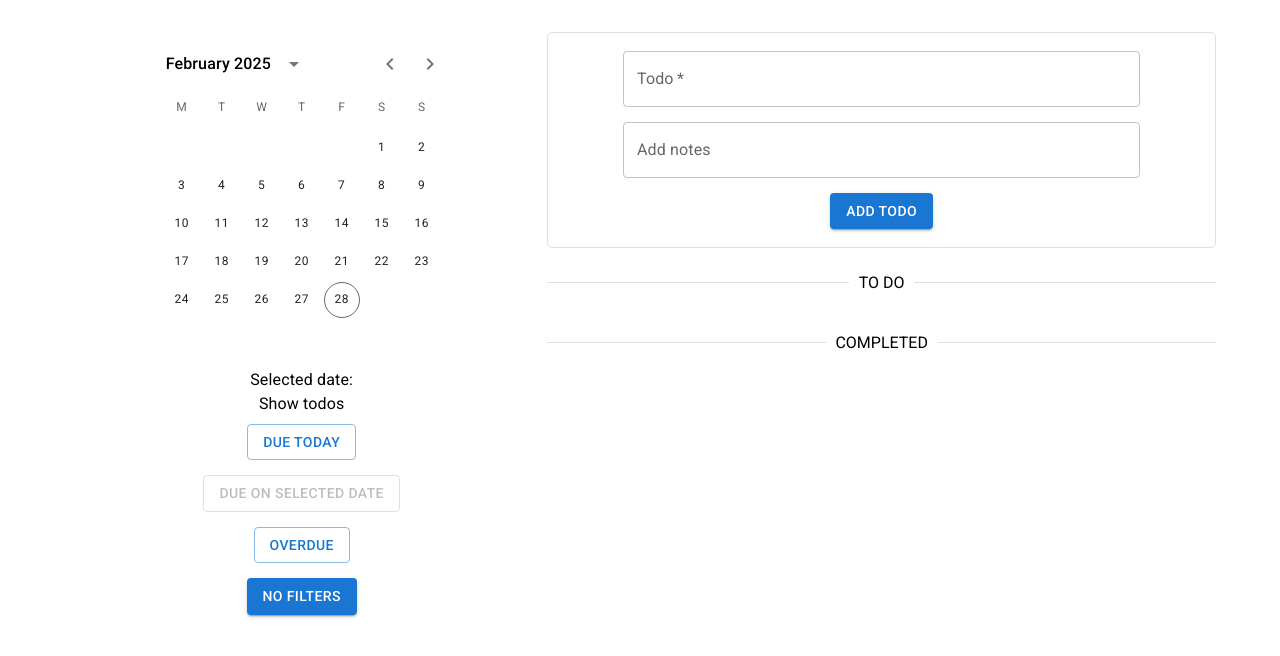
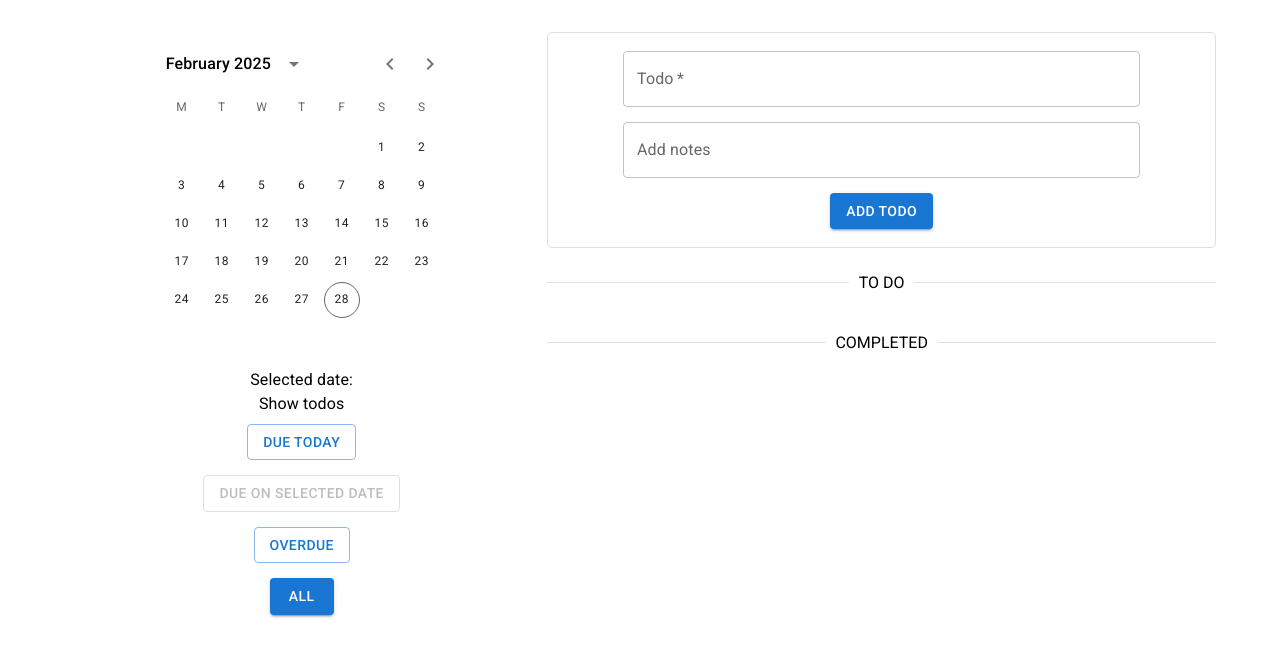
Before and after one commit to BUsuper/todo-project, a React (Vite) app: page / in a window 1280 px wide. Shown: the top 656 px of the page. Built offline with nearby package versions, Linux system fonts and the light colour scheme.

Commit message:
Use "ALL" instead of "NO FILTERS" when filters are removed

```diff
--- a/src/components/FiltersDetails/FiltersDetails.jsx
+++ b/src/components/FiltersDetails/FiltersDetails.jsx
@@ -46,7 +46,7 @@ export function FiltersDetails() {
                     variant={activeFilter === "" ? "contained" : "outlined"}
                     sx={{margin:"7.5px auto", maxWidth:"200px"}}
                 >
-                    {activeFilter === "" ? "No filters" : "Remove filters"}
+                    {activeFilter === "" ? "All" : "Remove filters"}
                 </Button>
             </Box>
         </Box>
```
